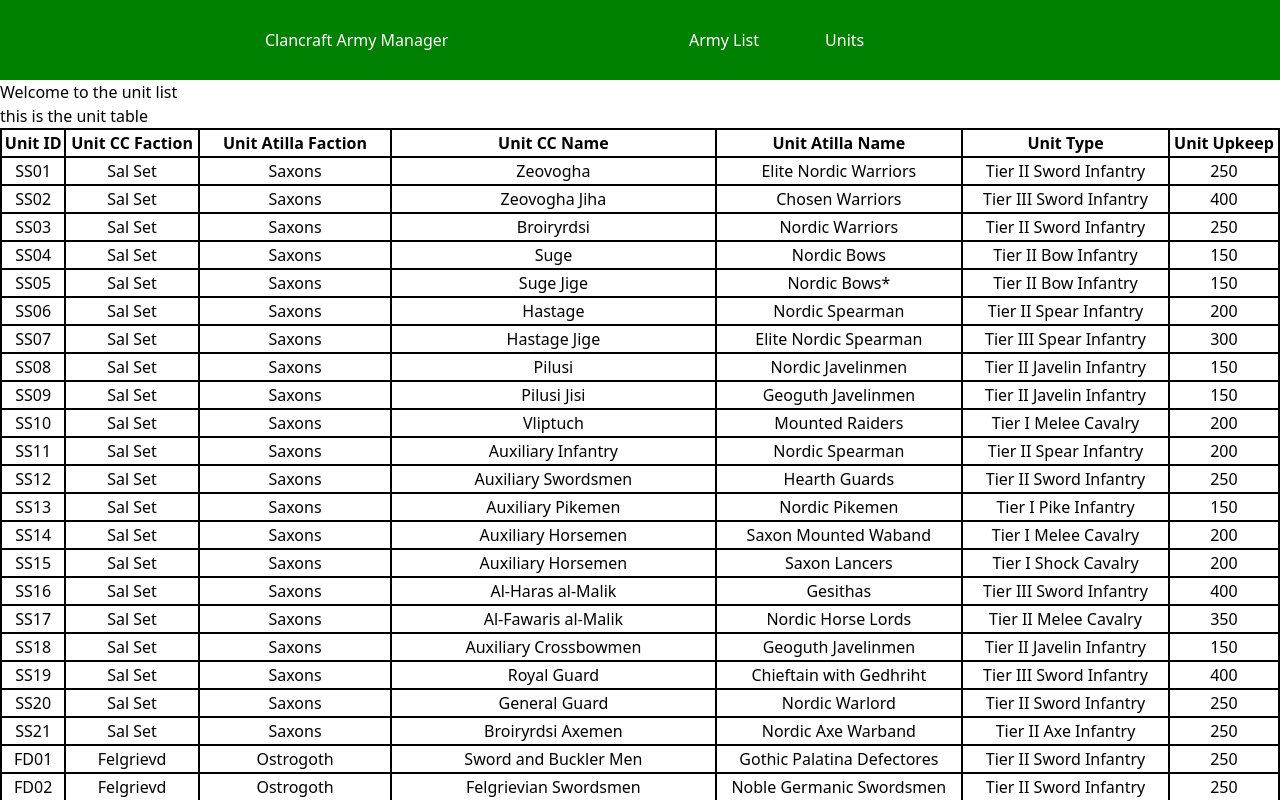
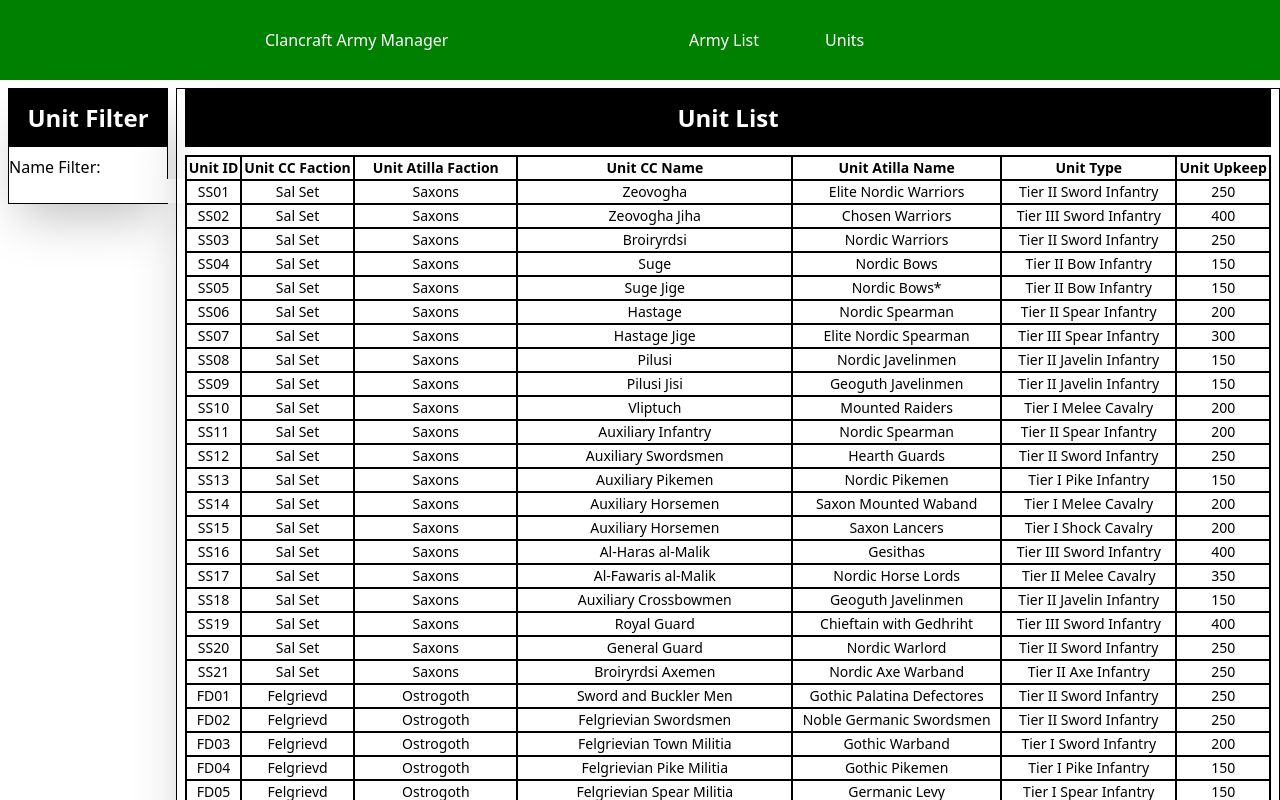
Before and after one commit to 7GCraft/Clancraft-Army-Manager, a Vue app: page /units in a window 1280 px wide. Shown: the top 800 px of the page. Built offline with nearby package versions, Linux system fonts and the light colour scheme.

Commit message:
Start styling the unit table

```diff
--- a/src/components/UnitTable.vue
+++ b/src/components/UnitTable.vue
@@ -1,6 +1,8 @@
 <template>
-    <h3> this is the unit table</h3>
-    <table class="unit-table">
+    <h1 class=" text-white bg-black  text-center font-bold  py-3 text-2xl border border-black border-xl mb-2">
+            Unit List
+        </h1>
+    <table class="unit-table text-sm">
         <thead>
             <tr>
                 <th>Unit ID</th>
--- a/src/pages/UnitList.vue
+++ b/src/pages/UnitList.vue
@@ -1,6 +1,22 @@
 <template>
-    <h3>Welcome to the unit list</h3>
+    <div class="flex">
+   <div class="my-2 mx-2 shadow-2xl inline-block w-40 h-fit  border border-black">
+        <h1 class=" text-white bg-black  text-center font-bold  py-3 text-2xl border border-black border-xl mb-2">
+            Unit Filter
+        </h1>
+        <form class="border-black">
+            <label for="name-filter">
+                Name Filter:
+            </label>
+            <input />
+        </form>
+
+    </div>
+    <div class="h-fit pb-2 px-2 ml-0 mr-0 my-2 shadow-2xl inline-block border border-black grow">
     <unit-table></unit-table>
+    </div>
+</div>
+
 </template>
 
 
```
